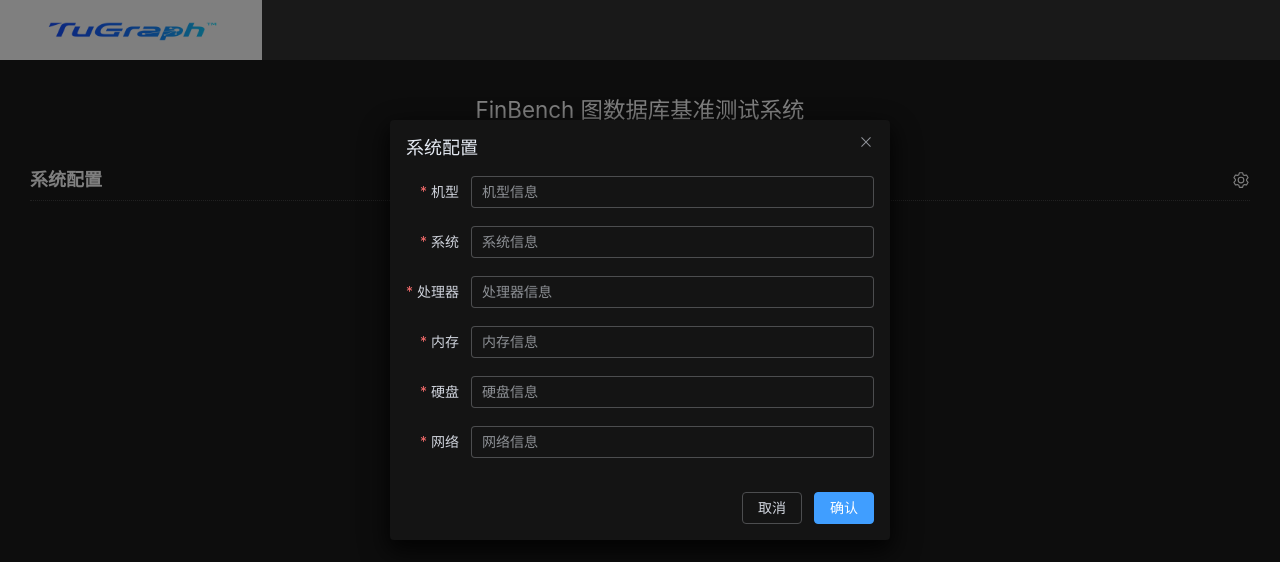
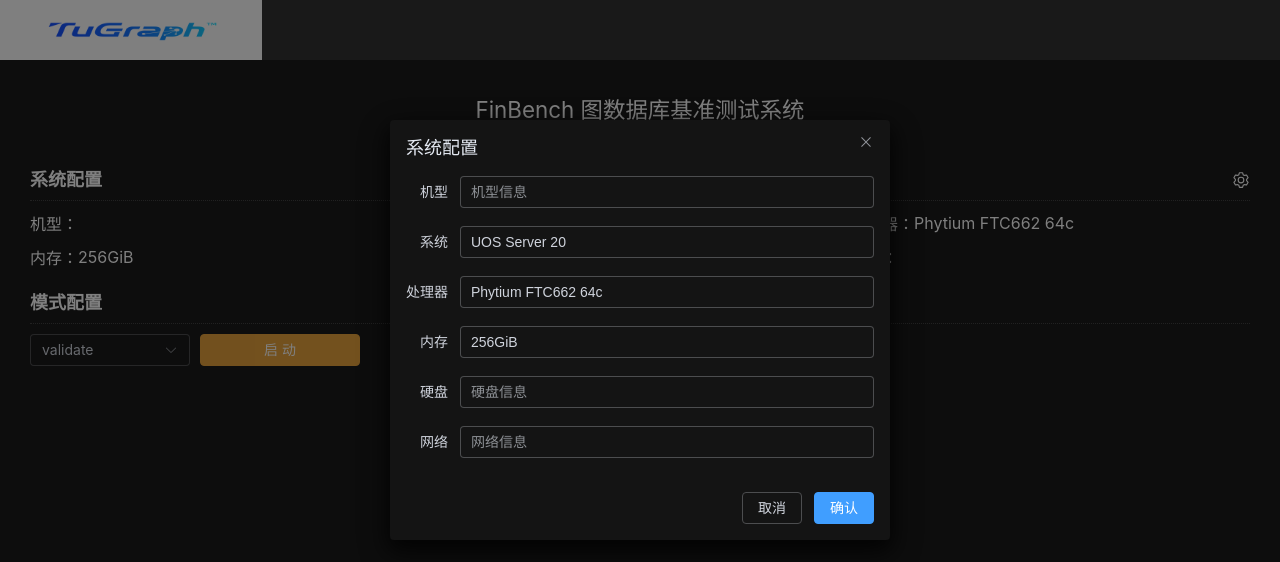
Before and after one commit to TuGraph-family/finbench-easyrun, a Vue app in the folder frontend/: page / in a window 1280 px wide. Both pictures are taken after a click on the icon 1241 px from the left and 180 px from the top of the page. Shown: the top 562 px of the page. Built offline with nearby package versions, Linux system fonts and the light colour scheme.

Commit message:
add default system info.

```diff
--- a/frontend/src/components/SystemInfo.vue
+++ b/frontend/src/components/SystemInfo.vue
@@ -34,8 +34,8 @@
         <div v-else class="systeminfo-null">
             暂无系统配置
         </div>
-        <el-dialog destroy-on-close v-model="dialogVisible" title="系统配置" width="500" >
-           <el-form ref="ruleFormRef" :inline="true" :model="systemInfoData" label-width="auto" :rules="rules">
+        <el-dialog destroy-on-close v-model="dialogVisible" title="系统配置" width="500">
+            <el-form ref="ruleFormRef" :inline="true" :model="systemInfoData" label-width="auto">
                 <el-form-item label="机型" prop="model">
                     <el-input v-model="systemInfoData.model" style="max-width: 600px" placeholder="机型信息"></el-input>
                 </el-form-item>
@@ -102,7 +102,7 @@
 })
 const isSystemInfoComplete = computed(() => {
     const { model, os, cpu, memory, storage, network } = runviewStore.systemInfo
-    return model && os && cpu && memory && storage && network
+    return model || os || cpu || memory || storage || network
 })
 
 function openDialog() {
@@ -134,6 +134,7 @@
 .systeminfo {
     padding: 0 1.875rem 0.875rem 1.875rem;
     width: calc(100% - 3.75rem);
+
     .systeminfo-title {
         display: flex;
         align-items: center;
@@ -142,17 +143,20 @@
         line-height: 40px;
         border-bottom: 1px dotted #424242;
         font-size: 1.125rem;
+
         .el-icon {
             cursor: pointer;
         }
     }
+
     .systeminfo-container {
         display: grid;
         grid-template-columns: repeat(3, 1fr);
         grid-template-rows: repeat(2, auto);
         gap: 10px;
         margin-top: 10px;
-        >div{
+
+        >div {
             display: flex;
             align-items: center;
         }
--- a/frontend/src/stores/runview.ts
+++ b/frontend/src/stores/runview.ts
@@ -17,9 +17,9 @@
     const storedSystemInfo = localStorage.getItem('graphbench_systemInfo');
     const initialSystemInfo: SystemInfo = storedSystemInfo ? JSON.parse(storedSystemInfo) : {
       model: '',
-      os: '',
-      cpu: '',
-      memory: '',
+      os: 'UOS Server 20',
+      cpu: 'Phytium FTC662 64c',
+      memory: '256GiB',
       storage: '',
       network: ''
     };
@@ -112,7 +112,7 @@
       });
     },
     async getTestResult(uuid: string): Promise<FinResult> {
-      console.log('uuid:',uuid)
+      console.log('uuid:', uuid)
       const data = await import('@/mock/result-mock.json');
       return data
     },
--- a/frontend/src/views/RunView.vue
+++ b/frontend/src/views/RunView.vue
@@ -34,8 +34,8 @@
 const router = useRouter();
 const runviewStore = useRunviewStore()
 const isSystemInfoComplete = computed(() => {
-    const { model, os, cpu, memory, storage, network } = runviewStore.systemInfo
-    return model && os && cpu && memory && storage && network
+  const { model, os, cpu, memory, storage, network } = runviewStore.systemInfo
+  return model || os || cpu || memory || storage || network
 })
 const isSystemStart = computed(() => {
   const { uuid } = runviewStore.systemStatus
@@ -43,10 +43,10 @@
 })
 const isCompleted = computed(() => {
   const { phase } = runviewStore.progressResult
-  return phase === 'completed'? true:false
+  return phase === 'completed' ? true : false
 })
 
-function open(){
+function open() {
   router.push({ name: 'resultview' });
 }
 
@@ -54,15 +54,14 @@
 
 <style scoped lang="less">
 .run {
-  .result-btn{
+  .result-btn {
     padding: 0 1.875rem;
     display: flex;
     justify-content: flex-end;
-    .el-button{
+
+    .el-button {
       width: 200px;
     }
   }
 }
-
-
 </style>
```
